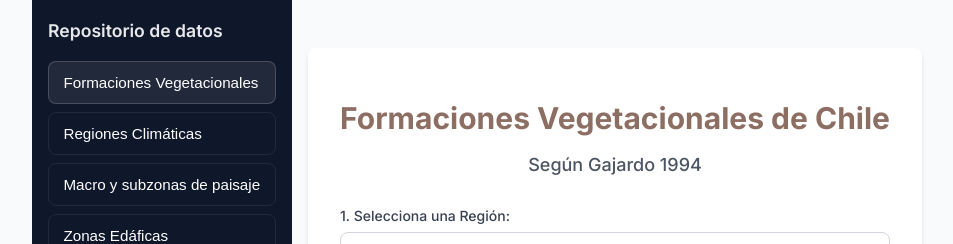
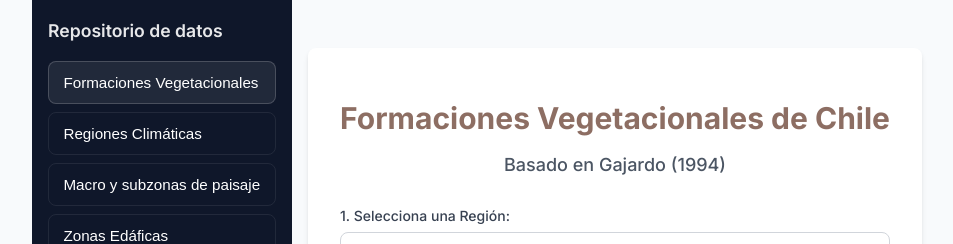
Before and after one commit to dnvasquez/repositorio-lbc, a React (Vite) app: page / in a window 1280 px wide. Shown: the top 244 px of the page, without its empty margins (155-1108 px from the left). Built offline with nearby package versions, Linux system fonts and the light colour scheme.

Commit message:
Update VegetationPanel.jsx

```diff
--- a/src/components/VegetationPanel.jsx
+++ b/src/components/VegetationPanel.jsx
@@ -628,7 +628,7 @@ const VegetationPanel = () => {
               Formaciones Vegetacionales de Chile
             </h1>
             <p className="subtitle">
-              Según Gajardo 1994
+              Basado en Gajardo (1994)
             </p>
 
             <div className="space-y-6">
```
